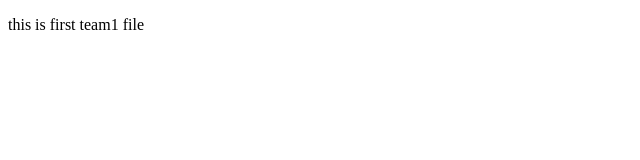
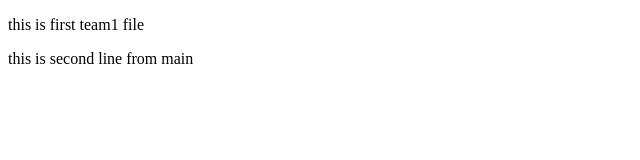
Before and after one commit to ashutosh07766/gitoperations, a plain HTML site: page index.html in a window 1280 px wide. Shown: the whole page, without its empty margins (0-640 px from the left). Drawn offline with Linux system fonts and the light colour scheme.

Commit message:
added new line

```diff
--- a/index.html
+++ b/index.html
@@ -7,5 +7,6 @@
 </head>
 <body>
     <p>this is first team1 file</p>
+    <p>this is second line from main</p>
 </body>
 </html>
```
